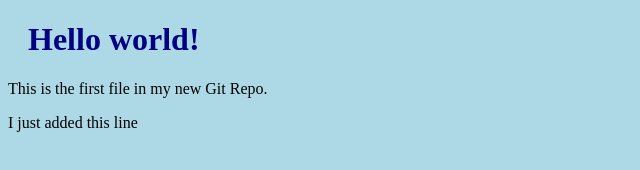
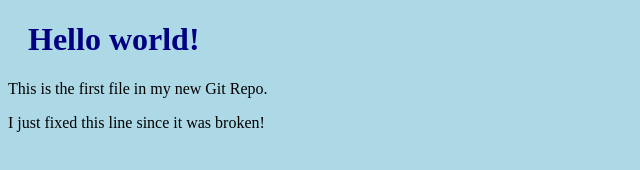
Before and after one commit to ZabAaron/hello-world-test, a plain HTML site: page index.html in a window 1280 px wide. Shown: the whole page, without its empty margins (0-640 px from the left). Drawn offline with Linux system fonts and the light colour scheme.

Commit message:
fixed and error in index.html

```diff
--- a/index.html
+++ b/index.html
@@ -8,7 +8,7 @@
 
 <h1>Hello world!</h1>
 <p>This is the first file in my new Git Repo.</p>
-<p>I just added this line</p>
+<p>I just fixed this line since it was broken!</p>
 
 </body>
 </html>
```
